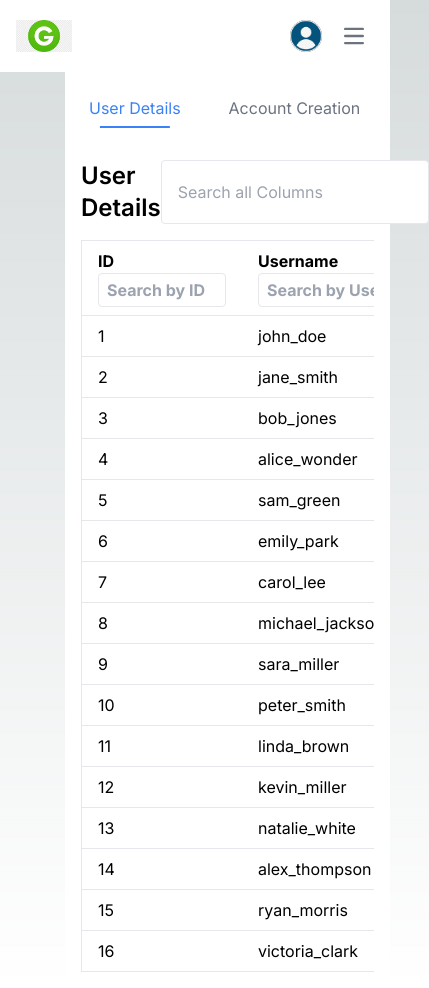
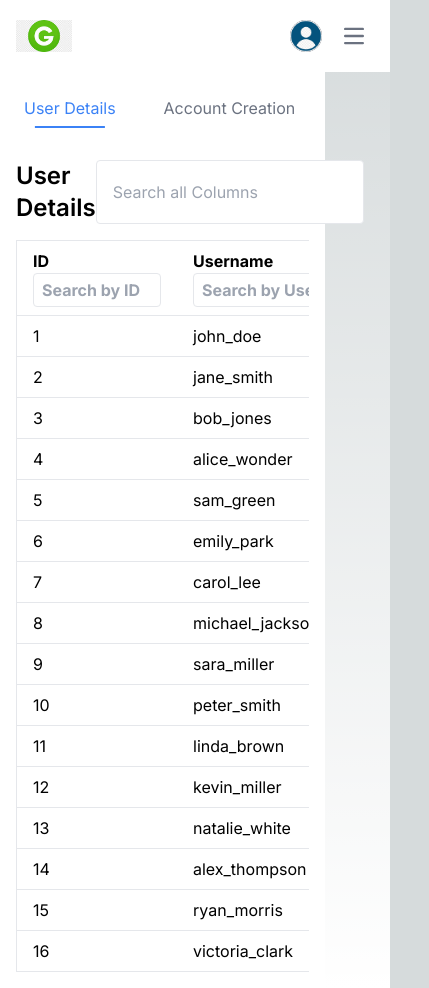
Before and after one commit to Avni17/gne_assignment, a Next.js app: page / in a window 390 px wide. Shown: the whole page, 429 px wide, since content can reach past the window. Built offline with nearby package versions, Linux system fonts and the light colour scheme.

Commit message:
mobile sidebar hidden

```diff
--- a/app/page.js
+++ b/app/page.js
@@ -15,7 +15,7 @@ export default function Home() {
 
   return (
     <div className="flex  justify-start">
-      <div className="bg-green w-1/6">
+      <div className="hidden md:block bg-green w-1/6">
 
       </div>
 
```
